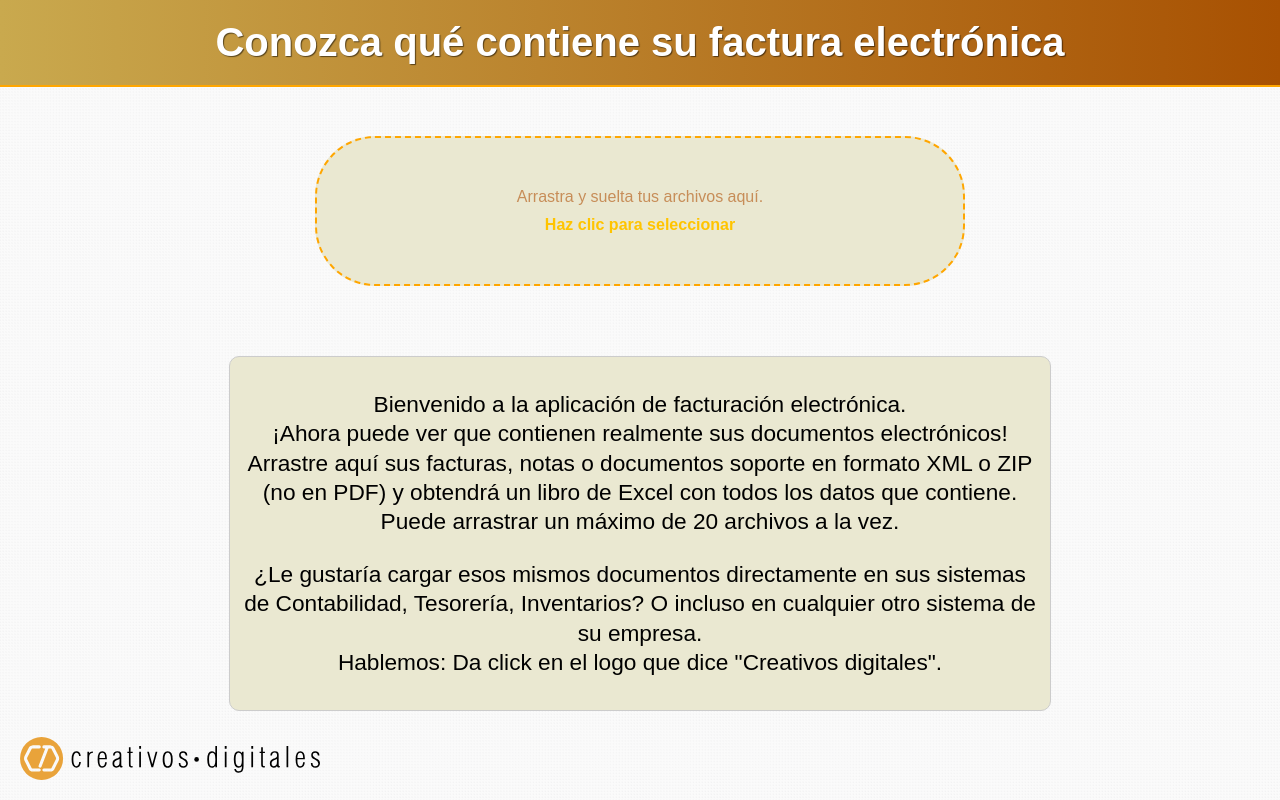
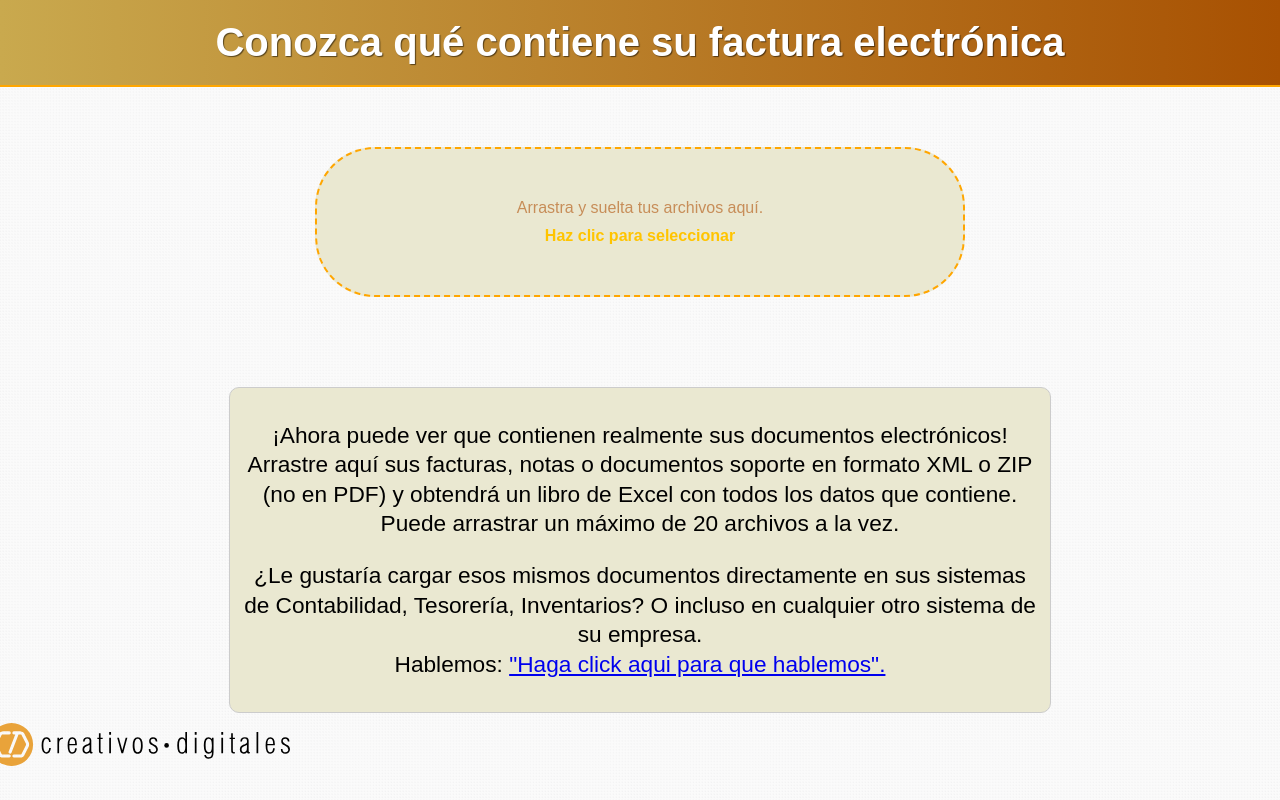
Before and after one commit to JhnnyPzG/GFE, a website: page public/index.html in a window 1280 px wide. Drawn offline with Linux system fonts and the light colour scheme.

Commit message:
structure
structure

```diff
--- a/public/index.html
+++ b/public/index.html
@@ -11,9 +11,7 @@
 <body>
     <header>
         <h1> Conozca qué contiene su factura electrónica </h1>
-        <a href="https://www.creativosdigitales.co">
-            <img class="logo" src="logoCreaSvgColor.svg" alt="Logo">
-        </a>
+
     </header>
 
     <div class="container">
@@ -23,10 +21,17 @@
             <label for="xmlFile" class="file-label">Haz clic para seleccionar</label>
             <input type="file" id="xmlFile" accept=".xml,.zip" multiple>
         </div>
+        <div id="buttonContainer">
+            <button id="deleteButton" style="display: none;">Eliminar archivos</button>
+            <button id="analyzeButton" style="display: none;">Exportar a Excel</button>
+        </div>
+
+        <div id="fileNames"></div>
+
+        <script src="script.js"></script>
 
         <div id="tutorial" style="margin: 20px 0; padding: 10px; border: 1px solid #ccc;">
-            <p>Bienvenido a la aplicación de facturación electrónica.<br>
-                ¡Ahora puede ver que contienen realmente sus documentos electrónicos!<br>
+            <p> ¡Ahora puede ver que contienen realmente sus documentos electrónicos!<br>
 
             Arrastre aquí sus facturas, notas o documentos soporte en formato XML o ZIP (no en PDF)
 
@@ -36,17 +41,17 @@
 
             <p>¿Le gustaría cargar esos mismos documentos directamente en sus sistemas de Contabilidad, Tesorería, Inventarios? O incluso en cualquier otro sistema de su empresa.<br>
 
-            Hablemos: Da click en el logo que dice "Creativos digitales". </p>
+            Hablemos: <a href="https://www.creativosdigitales.co/espanol-ubicacion/">"Haga click aqui para que hablemos".</a> </p>
         </div>
 
-        <div id="buttonContainer">
-            <button id="deleteButton" style="display: none;">Eliminar archivos</button>
-            <button id="analyzeButton" style="display: none;">Exportar a Excel</button>
-        </div>
+        <a href="https://www.creativosdigitales.co">
+            <img class="logo" src="logoCreaSvgColor.svg" alt="Logo">
 
-        <div id="fileNames"></div>
+        </a>
 
-        <script src="script.js"></script>
+
+
+
     </div>
 </body>
 </html>
--- a/public/style.css
+++ b/public/style.css
@@ -20,7 +20,7 @@ header {
 h1 {
     color: #ffffff;
     text-shadow: 1px 1px 1px #0000008c;
-    font-family: 18px "Source Sans Pro", sans-serif;
+    font-family: "Source Sans Pro", sans-serif;
     font-size: 40px;
     margin: 0;
 }
@@ -55,7 +55,7 @@ h1 {
     padding: 50px 200px;
     text-align: center;
     cursor: pointer;
-    margin-top: 0px;
+    margin-top: 50px;
     margin-bottom: 50px;
     background-color: #eae8d1;
     color: #c78d58;
@@ -129,7 +129,7 @@ h1 {
     margin-bottom: 20px;
     max-width: 400px;
     text-align: center;
-    color: white;
+    color: rgb(0, 0, 0);
 }
 
 #fileNames p {
@@ -150,9 +150,10 @@ h1 {
 }
 
 .logo {
-    position: fixed;
+    position: relative;
+    margin-top: 10px;
     bottom: 20px;
-    left: 20px;
+    right: 500px;
     width: 300px;
     height: auto;
 }
```
